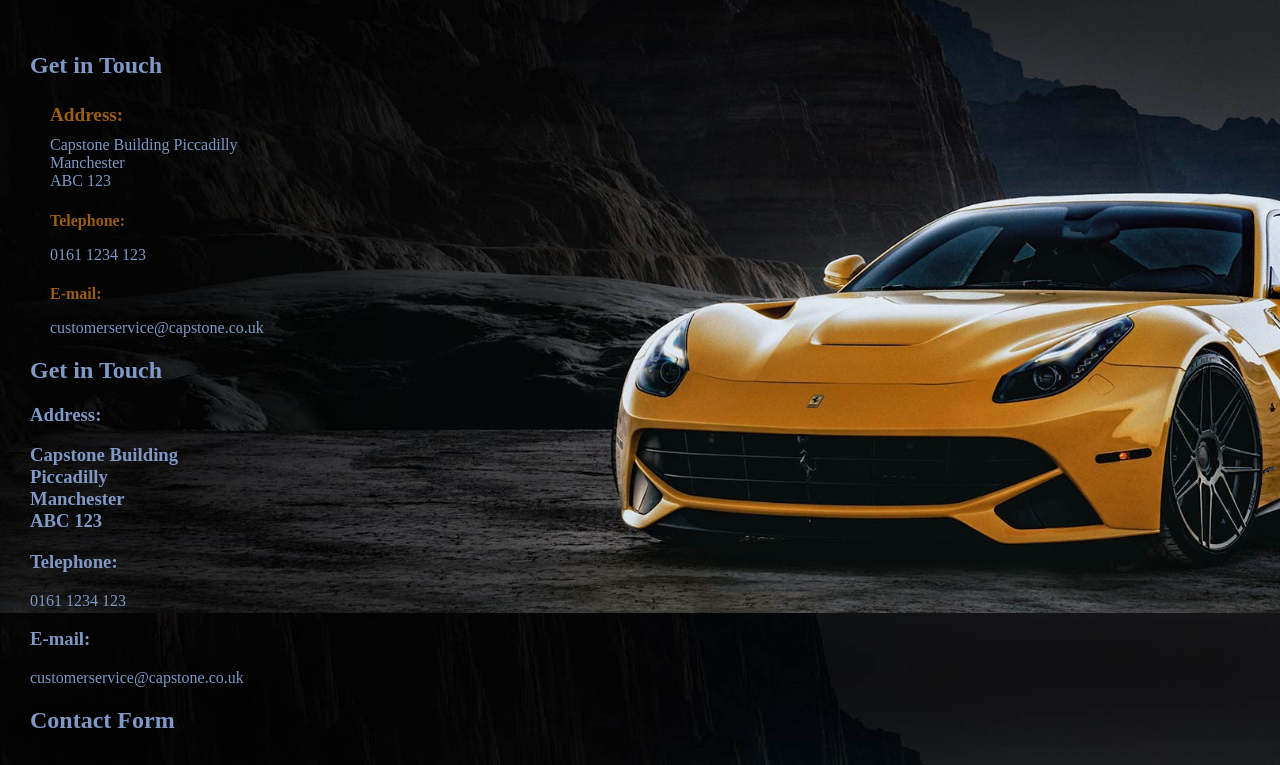
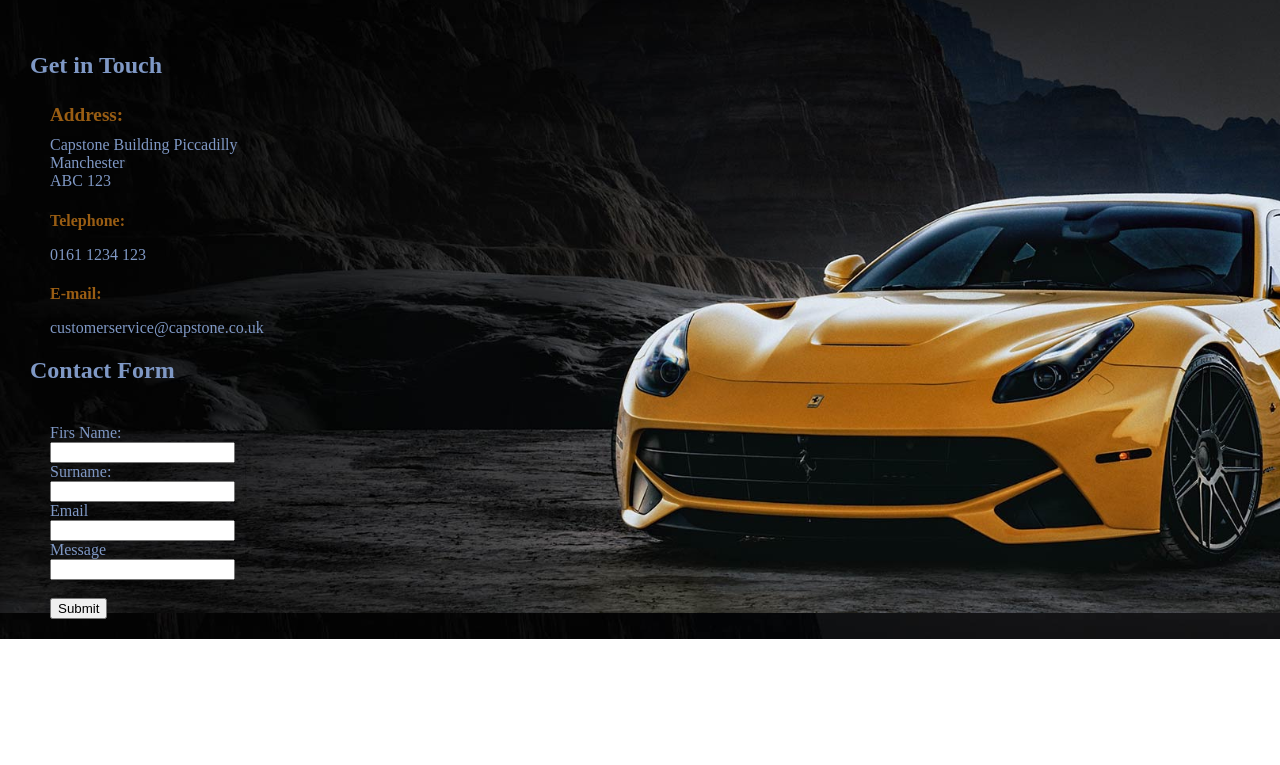
Before and after one commit to azoarob/CapstoneCarService, a plain HTML site: page ContactUS.html in a window 1280 px wide. Shown: the part 187-952 px from the top of the page. After the commit the page ends 826 px from the top, so only its background shows below. Drawn offline with Linux system fonts and the light colour scheme.

Commit message:
Update ContactUS.html

```diff
--- a/ContactUS.html
+++ b/ContactUS.html
@@ -39,15 +39,6 @@
             <p>customerservice@capstone.co.uk </p>
         </div>
 
-        <div>
-            <h2 style="bgcolour"> Get in Touch</h2>
-            <h3>Address:<h3>
-            <p> Capstone Building <br>
-            Piccadilly <br> Manchester <br> ABC 123 </p>
-            <h3>Telephone:</h3> <p> 0161 1234 123 </p>
-            <h3>E-mail:</h3>
-            <p>customerservice@capstone.co.uk </p>
-        </div>
         <h2>Contact Form</h2>
         <form class="ConForm" action="mailto:azoarob@gmail.com">
             <div class="FormGroup">
```
